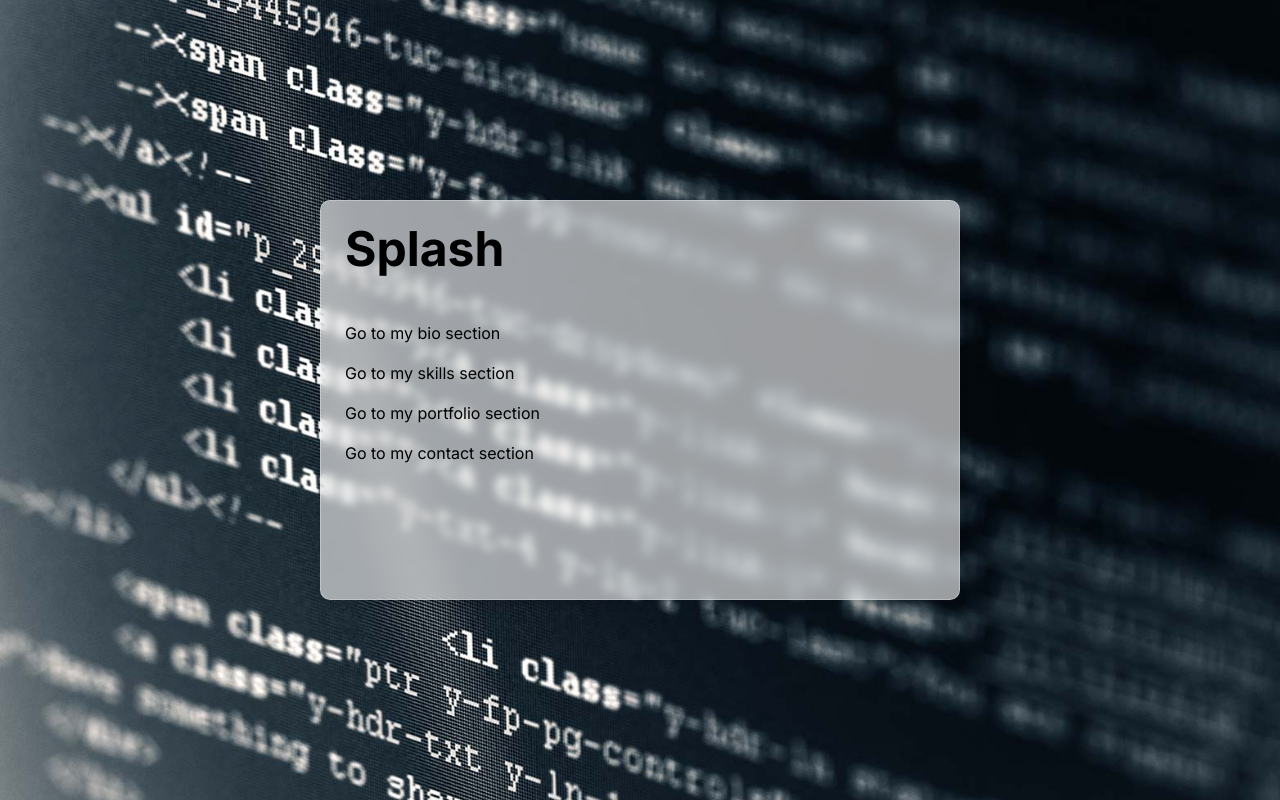
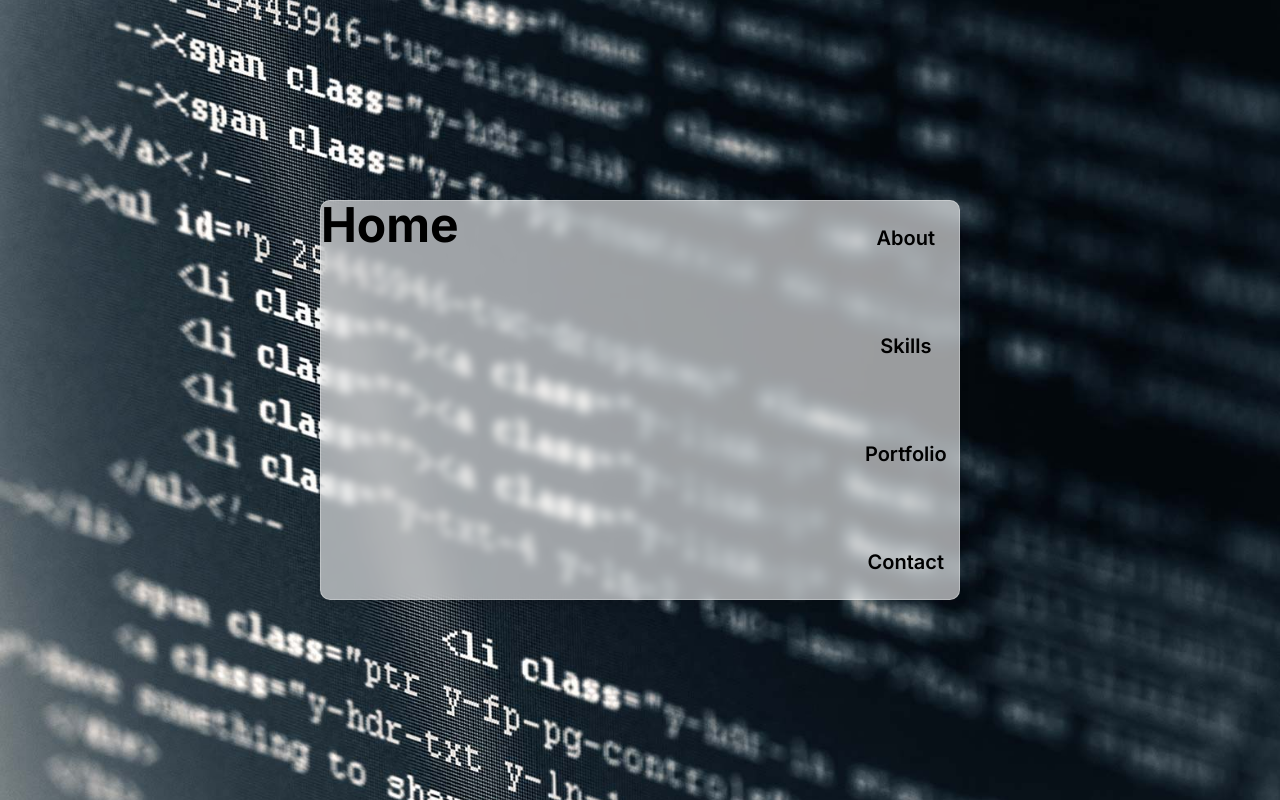
Before and after one commit to caseycantrell/personal-site-2.0, a Next.js app: page / in a window 1280 px wide. Built offline with nearby package versions, Linux system fonts and the light colour scheme.

Commit message:
restructures nav

```diff
--- a/src/app/Components/About.tsx
+++ b/src/app/Components/About.tsx
@@ -4,12 +4,16 @@ interface AboutProps {
 
 const About = ({ onClick }: AboutProps) => {
     return (
-      <div className="w-full h-full text-black flex flex-col items-start p-6 space-y-4">
-        <p className="text-5xl font-bold mb-8">About</p>
-        <button onClick={() => onClick(2)}>Go to my skills section</button>
-        <button onClick={() => onClick(3)}>Go to my portfolio section</button>
-        <button onClick={() => onClick(4)}>Go to my contact section</button>
-        <button onClick={() => onClick(0)}>Go home</button>
+      <div className="w-full h-full flex flex-col-reverse justify-end lg:grid lg:grid-cols-6 text-black">
+        <div className="col-span-5">
+          <p className="text-5xl font-bold mb-8 ">About</p>
+        </div>
+        <div className="grid grid-cols-2 gap-y-4 lg:flex lg:flex-col py-4 lg:py-0 items-center justify-center space-y-0 lg:space-y-16 text-lg lg:text-xl font-semibold">
+          <button onClick={() => onClick(2)}>Skills</button>
+          <button onClick={() => onClick(3)}>Portfolio</button>
+          <button onClick={() => onClick(4)}>Contact</button>
+          <button onClick={() => onClick(0)}>Home</button>
+        </div>
       </div>
     )
   }
--- a/src/app/Components/Contact.tsx
+++ b/src/app/Components/Contact.tsx
@@ -4,12 +4,16 @@ interface ContactProps {
 
 const Contact = ({ onClick }: ContactProps) => {
     return (
-      <div className="w-full h-full text-black flex flex-col items-start p-6 space-y-4">
-        <p className="text-5xl font-bold mb-8">Contact</p>
-        <button onClick={() => onClick(1)}>Go to my bio section</button>
-        <button onClick={() => onClick(2)}>Go to my skills section</button>
-        <button onClick={() => onClick(3)}>Go to my portfolio section</button>
-        <button onClick={() => onClick(0)}>Go home</button>
+      <div className="w-full h-full flex flex-col-reverse justify-end lg:grid lg:grid-cols-6 text-black">
+        <div className="col-span-5">
+          <p className="text-5xl font-bold mb-8 ">Contact</p>
+        </div>
+        <div className="grid grid-cols-2 gap-y-4 lg:flex lg:flex-col py-4 lg:py-0 items-center justify-center space-y-0 lg:space-y-16 text-lg lg:text-xl font-semibold">
+          <button onClick={() => onClick(1)}>About</button>
+          <button onClick={() => onClick(2)}>Skills</button>
+          <button onClick={() => onClick(3)}>Portfolio</button>
+          <button onClick={() => onClick(0)}>Home</button>
+        </div>
       </div>
     )
   }
--- a/src/app/Components/Portfolio.tsx
+++ b/src/app/Components/Portfolio.tsx
@@ -4,12 +4,16 @@ interface PortfolioProps {
 
 const Portfolio = ({ onClick }: PortfolioProps) => {
     return (
-      <div className="w-full h-full text-black flex flex-col items-start p-6 space-y-4">
-        <p className="text-5xl font-bold mb-8">Portfolio</p>
-        <button onClick={() => onClick(1)}>Go to my about section</button>
-        <button onClick={() => onClick(2)}>Go to my skills section</button>
-        <button onClick={() => onClick(4)}>Go to my contact section</button>
-        <button onClick={() => onClick(0)}>Go home</button>
+      <div className="w-full h-full flex flex-col-reverse justify-end lg:grid lg:grid-cols-6 text-black">
+      <div className="col-span-5">
+        <p className="text-5xl font-bold mb-8 ">Portfolio</p>
+      </div>
+      <div className="grid grid-cols-2 gap-y-4 lg:flex lg:flex-col py-4 lg:py-0 items-center justify-center space-y-0 lg:space-y-16 text-lg lg:text-xl font-semibold">
+          <button onClick={() => onClick(1)}>About</button>
+          <button onClick={() => onClick(2)}>Skills</button>
+          <button onClick={() => onClick(4)}>Contact</button>
+          <button onClick={() => onClick(0)}>Home</button>
+        </div>
       </div>
     )
   }
--- a/src/app/Components/Skills.tsx
+++ b/src/app/Components/Skills.tsx
@@ -4,12 +4,16 @@ interface SkillsProps {
 
 const Skills = ({ onClick }: SkillsProps) => {
     return (
-      <div className="w-full h-full text-black flex flex-col items-start p-6 space-y-4">
-        <p className="text-5xl font-bold mb-8">Skills</p>
-        <button onClick={() => onClick(1)}>Go to my bio section</button>
-        <button onClick={() => onClick(3)}>Go to my portfolio section</button>
-        <button onClick={() => onClick(4)}>Go to my contact section</button>
-        <button onClick={() => onClick(0)}>Go home</button>
+      <div className="w-full h-full flex flex-col-reverse justify-end lg:grid lg:grid-cols-6 text-black">
+        <div className="col-span-5">
+          <p className="text-5xl font-bold mb-8 ">Skills</p>
+        </div>
+        <div className="grid grid-cols-2 gap-y-4 lg:flex lg:flex-col py-4 lg:py-0 items-center justify-center space-y-0 lg:space-y-16 text-lg lg:text-xl font-semibold">
+          <button onClick={() => onClick(1)}>About</button>
+          <button onClick={() => onClick(3)}>Portfolio</button>
+          <button onClick={() => onClick(4)}>Contact</button>
+          <button onClick={() => onClick(0)}>Home</button>
+        </div>
       </div>
     )
   }
--- a/src/app/Components/Splash.tsx
+++ b/src/app/Components/Splash.tsx
@@ -2,16 +2,20 @@ interface SplashProps {
     onClick: (index: number) => void
   }
 
-  const Splash = ({ onClick }: SplashProps) => {
-      return (
-        <div className="w-full h-full text-black flex flex-col items-start p-6 space-y-4">
-          <p className="text-5xl font-bold mb-8">Splash</p>
-          <button onClick={() => onClick(1)}>Go to my bio section</button>
-          <button onClick={() => onClick(2)}>Go to my skills section</button>
-          <button onClick={() => onClick(3)}>Go to my portfolio section</button>
-          <button onClick={() => onClick(4)}>Go to my contact section</button>
+const Splash = ({ onClick }: SplashProps) => {
+    return (
+      <div className="w-full h-full flex flex-col-reverse justify-end lg:grid lg:grid-cols-6 text-black">
+      <div className="col-span-5">
+        <p className="text-5xl font-bold mb-8 ">Home</p>
+      </div>
+      <div className="grid grid-cols-2 gap-y-4 lg:flex lg:flex-col py-4 lg:py-0 items-center justify-center space-y-0 lg:space-y-16 text-lg lg:text-xl font-semibold">
+          <button onClick={() => onClick(1)}>About</button>
+          <button onClick={() => onClick(2)}>Skills</button>
+          <button onClick={() => onClick(3)}>Portfolio</button>
+          <button onClick={() => onClick(4)}>Contact</button>
         </div>
-      )
-    }
+      </div>
+    )
+  }
 
   export default Splash
```
